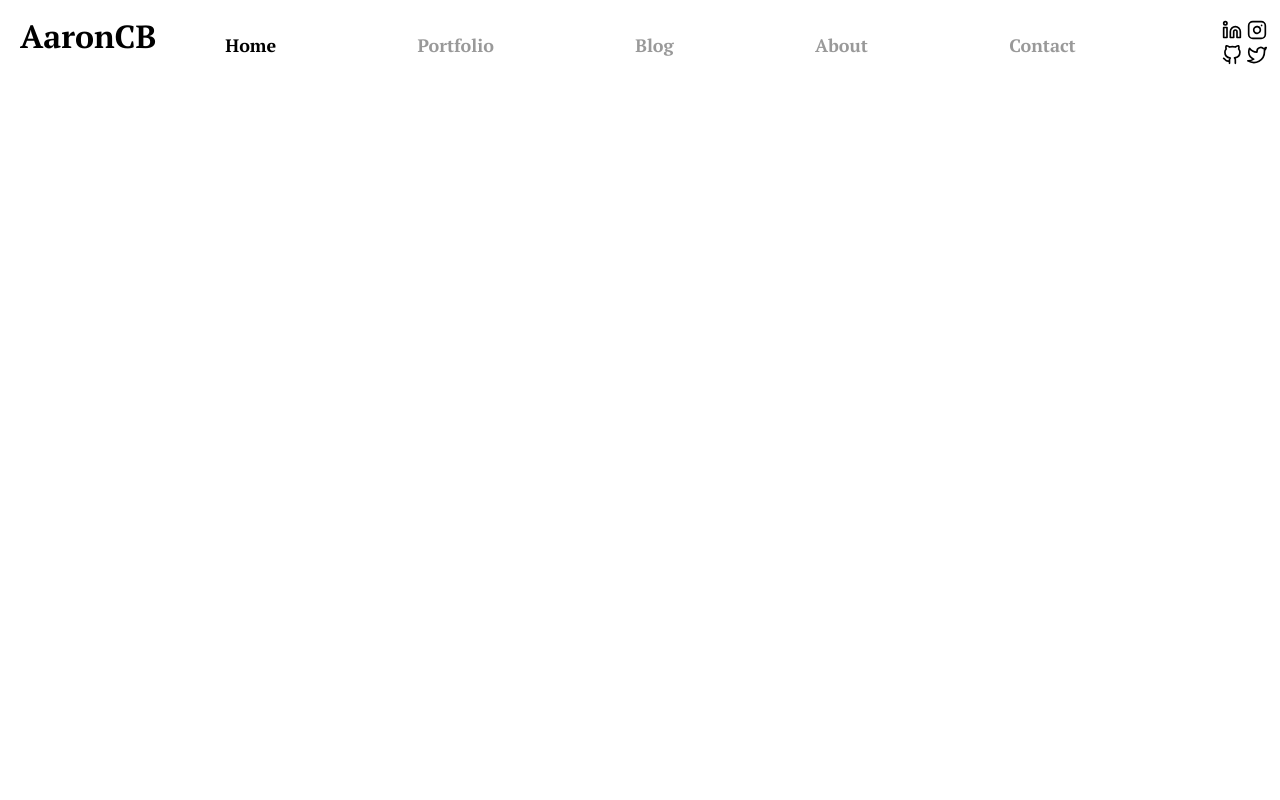
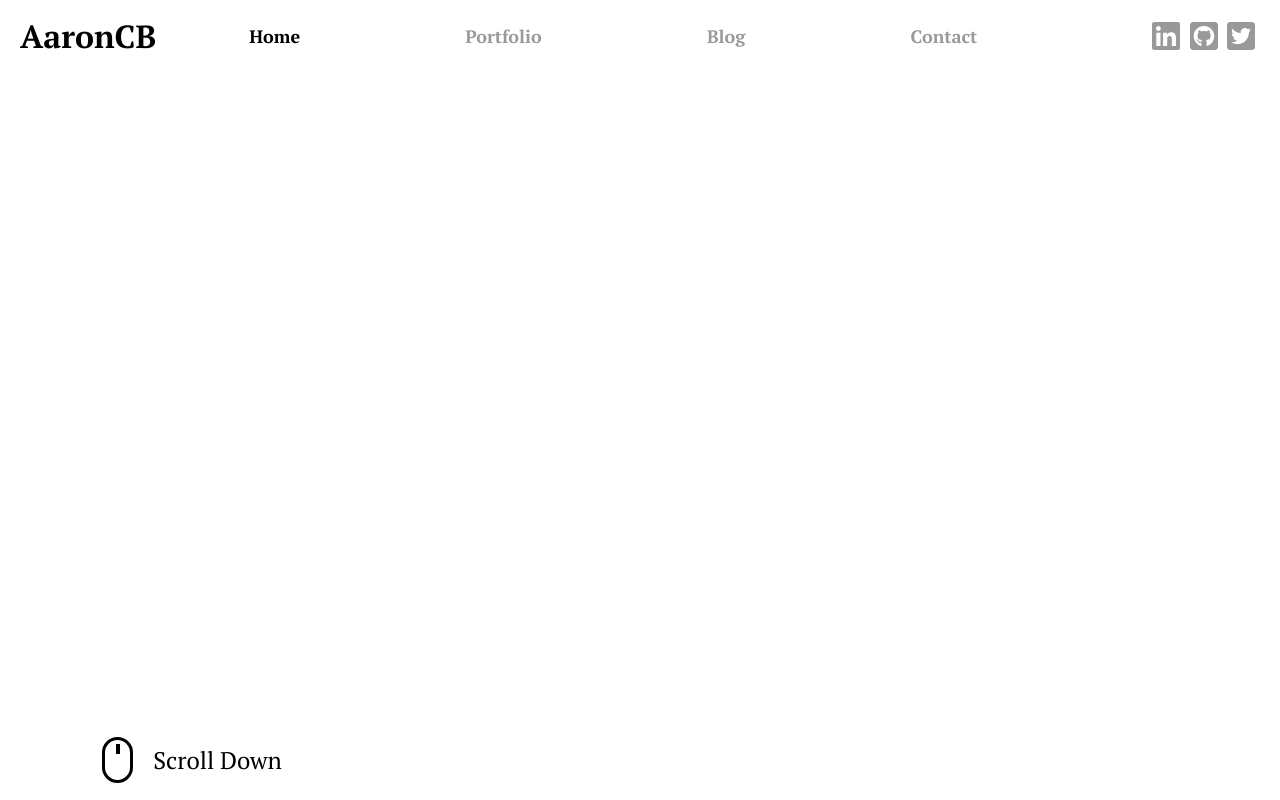
Before and after one commit to MaxiCB/Personal-Portfolio, a React (Create React App) app in the folder client/: page / in a window 1280 px wide. Built offline with nearby package versions, Linux system fonts and the light colour scheme.

Commit message:
ADD Footer
- Added footer component
- Added mouse component
- Added accolades component
- Added base styling for all newly added components

```diff
--- a/client/package.json
+++ b/client/package.json
@@ -3,6 +3,10 @@
   "version": "0.1.0",
   "private": true,
   "dependencies": {
+    "@fortawesome/fontawesome-svg-core": "^1.2.29",
+    "@fortawesome/free-brands-svg-icons": "^5.13.1",
+    "@fortawesome/free-solid-svg-icons": "^5.13.1",
+    "@fortawesome/react-fontawesome": "^0.1.11",
     "@testing-library/jest-dom": "^4.2.4",
     "@testing-library/react": "^9.3.2",
     "@testing-library/user-event": "^7.1.2",
--- a/client/src/App.tsx
+++ b/client/src/App.tsx
@@ -1,6 +1,6 @@
 import React from "react";
-import Loader from "./components/Loader";
-import Nav from "./components/Landing/Nav";
+import Nav from "./components/Landing/Navigation/Nav";
+import Footer from "./components/Landing/Footer/Footer";
 
 const App = () => {
   const [loader, setLoader] = React.useState(1);
@@ -16,8 +16,8 @@ const App = () => {
 
   return (
     <>
-      {/* <Loader opacity={loader} /> */}
       <Nav />
+      <Footer />
     </>
   );
 };
--- /dev/null
+++ b/client/src/components/Landing/Footer/Accolade.tsx
@@ -0,0 +1,7 @@
+import React from "react";
+
+const Accolade = () => {
+  return <div className="accolade"></div>;
+};
+
+export default Accolade;
--- /dev/null
+++ b/client/src/components/Landing/Footer/Footer.tsx
@@ -0,0 +1,16 @@
+import React from "react";
+// Style
+import "../index.css";
+import Mouse from "./Mouse";
+import Accolade from "./Accolade";
+
+const Footer = () => {
+  return (
+    <div className="footer">
+      <Mouse />
+      <Accolade />
+    </div>
+  );
+};
+
+export default Footer;
--- /dev/null
+++ b/client/src/components/Landing/Footer/Mouse.tsx
@@ -0,0 +1,17 @@
+import React from "react";
+import { FontAwesomeIcon } from "@fortawesome/react-fontawesome";
+import { faMouse } from "@fortawesome/free-solid-svg-icons";
+
+const Mouse = () => {
+  return (
+    <div className="mouse">
+      {/* <FontAwesomeIcon icon={faMouse} size="2x" /> */}
+      <div className="mouse-icon">
+        <div className="mouse-wheel"></div>
+      </div>
+      <h3>Scroll Down</h3>
+    </div>
+  );
+};
+
+export default Mouse;
--- a/client/src/components/Landing/Links.tsx
+++ b/client/src/components/Landing/Navigation/Links.tsx
@@ -6,7 +6,6 @@ const Links = () => {
       <h1 style={{ color: "black" }}>Home</h1>
       <h1>Portfolio</h1>
       <h1>Blog</h1>
-      <h1>About</h1>
       <h1>Contact</h1>
     </div>
   );
--- a/client/src/components/Landing/Nav.tsx
+++ b/client/src/components/Landing/Navigation/Nav.tsx
@@ -1,6 +1,6 @@
 import React from "react";
 // Style
-import "./index.css";
+import "../index.css";
 // Components
 import Logo from "./Logo";
 import Links from "./Links";
--- /dev/null
+++ b/client/src/components/Landing/Navigation/Social.tsx
@@ -0,0 +1,19 @@
+import React from "react";
+// Font Awesome
+import { FontAwesomeIcon } from "@fortawesome/react-fontawesome";
+import {
+  faLinkedin,
+  faGithubSquare,
+  faTwitterSquare,
+} from "@fortawesome/free-brands-svg-icons";
+const Social = () => {
+  return (
+    <div className="social">
+      <FontAwesomeIcon icon={faLinkedin} size="2x" />
+      <FontAwesomeIcon icon={faGithubSquare} size="2x" />
+      <FontAwesomeIcon icon={faTwitterSquare} size="2x" />
+    </div>
+  );
+};
+
+export default Social;
--- a/client/src/components/Landing/Social.tsx
+++ /dev/null
@@ -1,18 +0,0 @@
-import React from "react";
-// Social Icons
-import linkedin from "../../assets/linkedin.svg";
-import instagram from "../../assets/instagram.svg";
-import github from "../../assets/github.svg";
-import twitter from "../../assets/twitter.svg";
-const Social = () => {
-  return (
-    <div className="social">
-      <img src={linkedin} alt="LinkedIn" />
-      <img src={instagram} alt="Instagram" />
-      <img src={github} alt="Github" />
-      <img src={twitter} alt="Twitter" />
-    </div>
-  );
-};
-
-export default Social;
--- a/client/src/components/Landing/index.css
+++ b/client/src/components/Landing/index.css
@@ -40,14 +40,54 @@
 }
 
 .social {
-    width: 5vw;
+    display: flex;
+    width: 10vw;
+    justify-content: space-evenly;
+    margin-right: 20px;
 }
 
-.social img {
+.social * {
     margin-left: 5px;
     cursor: pointer;
+    color: rgba(0, 0, 0, 0.4);
 }
 
-.social img:hover {
+.social *:hover {
     transform: scale(1.1);
+    color: rgba(0, 0, 0, 0.6);
 }
+
+.footer {
+    position: absolute;
+    left: 0;
+    bottom: 0;
+}
+
+.mouse {
+    width: 30vw;
+    justify-content: center;
+    display: flex;
+    align-items: center;
+}
+
+.mouse h3 {
+    margin-left: 20px;
+    font-weight: 500;
+    font-size: 24px;
+}
+
+.mouse-icon {
+    width: 25px;
+    height: 40px;
+    border-style: solid;
+    border-radius: 16px;
+    display: flex;
+    justify-content: center;
+}
+
+.mouse-wheel {
+    width: 4px;
+    height: 10px;
+    margin-top: 4px;
+    background-color: black;
+}
```
Also changed, not shown: client/src/components/Landing/Navigation/Logo.tsx (renamed from client/src/components/Landing/Logo.tsx), 1 other file (tests, documents, lock files or other folders).
